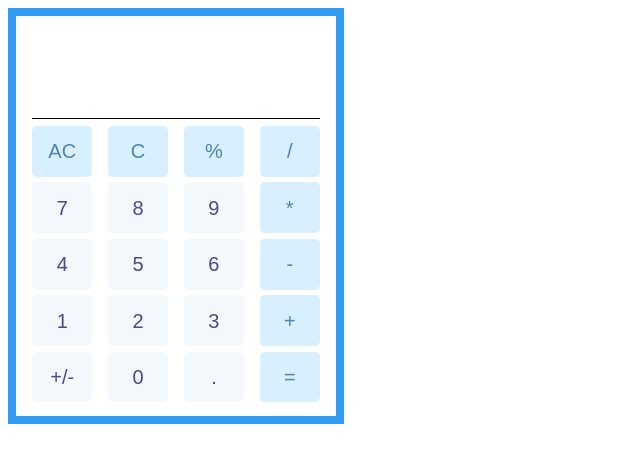
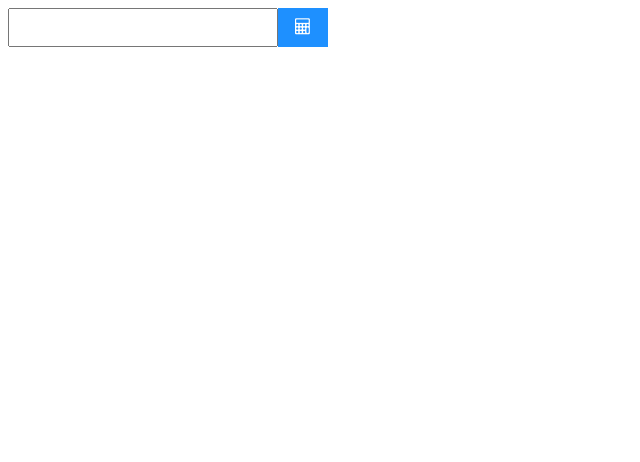
Before and after one commit to SalodhiaRishav/FieldCalculator, a Vue app: page / in a window 1280 px wide. Shown: the top 462 px of the page, without its empty margins (0-640 px from the left). Built offline with nearby package versions, Linux system fonts and the light colour scheme.

Commit message:
adde dinput field

```diff
--- a/public/index.html
+++ b/public/index.html
@@ -5,6 +5,7 @@
     <meta http-equiv="X-UA-Compatible" content="IE=edge">
     <meta name="viewport" content="width=device-width,initial-scale=1.0">
     <link rel="icon" href="<%= BASE_URL %>favicon.ico">
+    <link rel="stylesheet" href="https://cdnjs.cloudflare.com/ajax/libs/font-awesome/4.7.0/css/font-awesome.min.css">
     <title>rishavfieldcalculator</title>
   </head>
   <body>
--- a/src/App.vue
+++ b/src/App.vue
@@ -1,16 +1,24 @@
 <template>
   <div id="app">
-    <Calculator msg="Welcome to Your Vue.js App"/>
+    <CalculatorInput/>
   </div>
 </template>
 
 <script>
-import Calculator from './components/Calculator.vue'
+import CalculatorInput from './components/CalculatorInput.vue'
+
 
 export default {
   name: 'app',
   components: {
-    Calculator
+    CalculatorInput
   }
 }
 </script>
+
+<style scoped>
+#app{
+    width:100%;
+    height: 100%;
+}
+</style>
--- a/src/components/CalculatorInput.vue
+++ b/src/components/CalculatorInput.vue
@@ -0,0 +1,61 @@
+<template>
+<div>
+    <div class="input-container">
+    <input class="input-field" type="text">
+    <i class="fa fa-calculator icon" @click="onClickCalculatorIcon"></i>
+  </div>
+  <br>
+  <calculator v-if="showCalculator"></calculator>
+</div>
+</template>
+
+<script>
+import Calculator from './Calculator.vue'
+
+export default {
+    components:{
+        Calculator,
+    },
+    data(){
+        return{
+            showCalculator:false
+        }
+    },
+    methods:{
+        onClickCalculatorIcon()
+        {
+            this.showCalculator= !this.showCalculator;
+        }
+    }
+
+}
+</script>
+
+
+<style scoped>
+body {font-family: Arial, Helvetica, sans-serif;}
+* {box-sizing: border-box;}
+
+.input-container {
+  display: flex;
+  width: 320px;
+}
+
+.icon {
+  padding: 10px;
+  background: dodgerblue;
+  color: white;
+  min-width: 50px;
+  text-align: center;
+}
+
+.input-field {
+  width: 100%;
+  padding: 10px;
+  outline: none;
+}
+
+.input-field:focus {
+  border: 1px solid dodgerblue;
+}
+</style>
```
